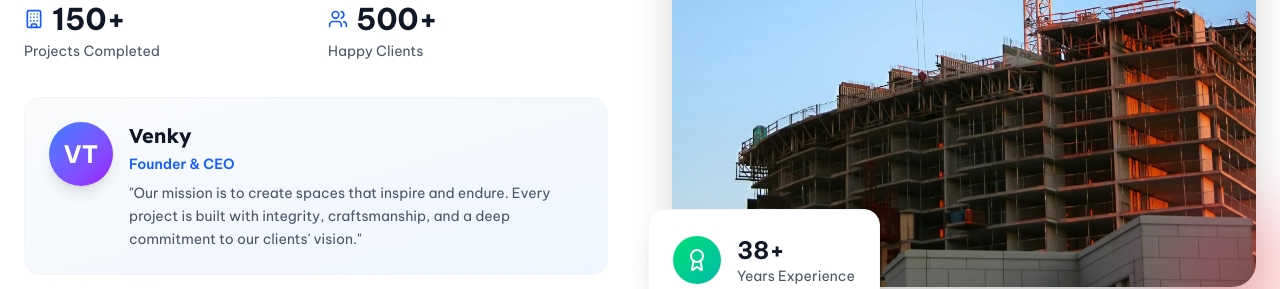
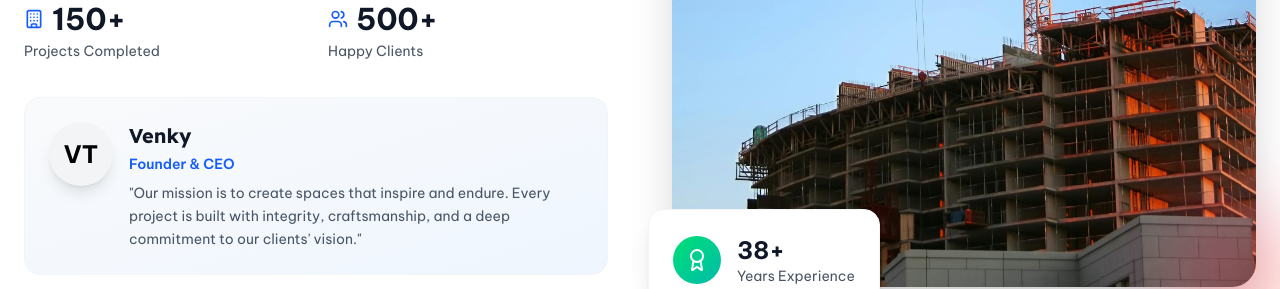
Before and after one commit to NandhipatiGanesh/constructionsitetemplate, a Next.js app: page / in a window 1280 px wide. Shown: the part 1300-1589 px from the top of the page. Built offline with nearby package versions, Linux system fonts and the light colour scheme.

Commit message:
remove gradient

```diff
--- a/app/components/about.tsx
+++ b/app/components/about.tsx
@@ -90,7 +90,7 @@ export default function AboutSection() {
                 transition={{ duration: 0.3 }}
                 className="flex-shrink-0"
               >
-                <div className="w-16 h-16 rounded-full bg-gradient-to-br from-blue-500 to-purple-600 flex items-center justify-center text-white text-2xl font-bold shadow-lg">
+                <div className="w-16 h-16 rounded-full bg-gray-100 flex items-center justify-center text-black text-2xl font-bold shadow-lg">
                   VT
                 </div>
               </motion.div>
```
